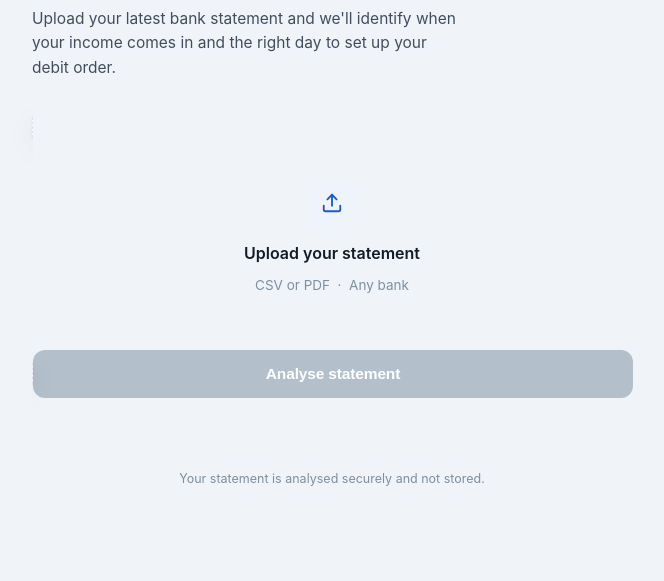
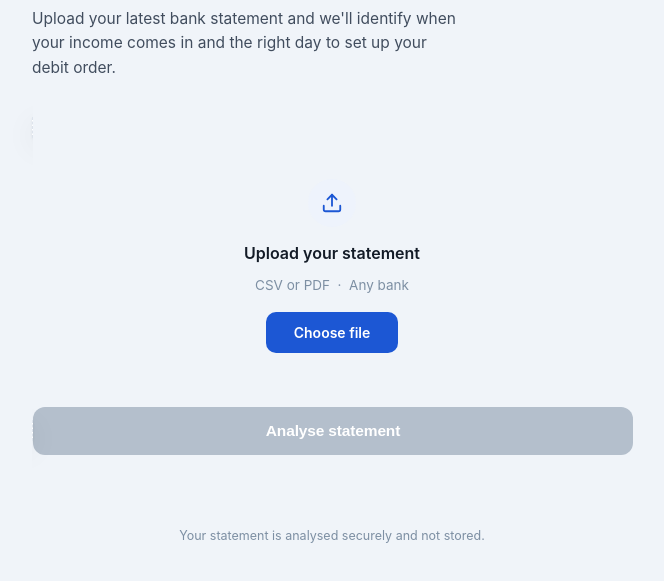
Before and after one commit to Dobiz-africa/bank-statements, a website: page index.html in a window 1280 px wide. Shown: the part 117-698 px from the top of the page, without its empty margins (308-972 px from the left). Drawn offline with Linux system fonts and the light colour scheme.

Commit message:
Update index.html

```diff
--- a/index.html
+++ b/index.html
@@ -107,6 +107,19 @@
     font-size: 13.5px;
     color: var(--subtle);
   }
+  .drop-btn {
+    display: inline-block;
+    margin-top: 6px;
+    padding: 10px 28px;
+    background: var(--blue);
+    color: #fff;
+    font-size: 14px;
+    font-weight: 600;
+    border-radius: 10px;
+    cursor: pointer;
+    transition: opacity .15s;
+  }
+  .drop-btn:hover { opacity: .88; }
 
   /* ── File chosen bar ── */
   .file-bar {
@@ -299,6 +312,7 @@
       </div>
       <span class="drop-label" id="dropLabel">Upload your statement</span>
       <span class="drop-sub">CSV or PDF &nbsp;·&nbsp; Any bank</span>
+      <span class="drop-btn">Choose file</span>
     </div>
     <div class="file-bar" id="fileBar">
       <span class="file-tag" id="fileTag">PDF</span>
```
